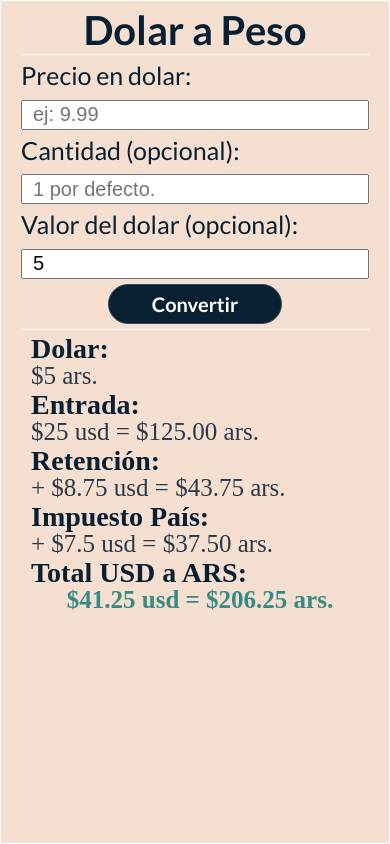
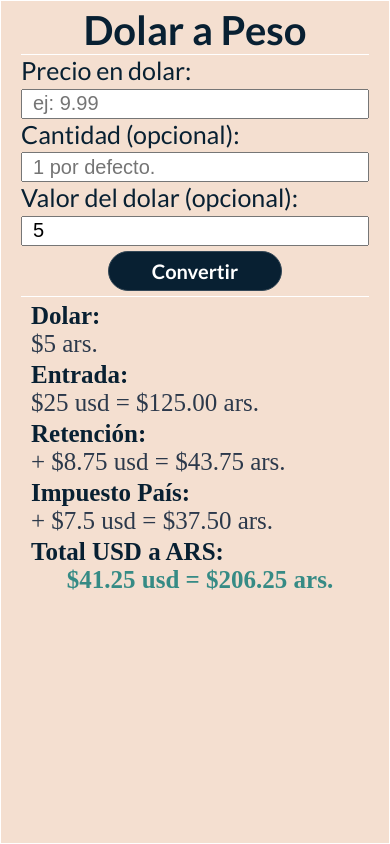
Before and after one commit to gabygramajo/dolar-a-peso, a plain HTML site: page index.html in a window 390 px wide. Both pictures are taken after typing "5", "5", "5" into the empty fields and a click on the button "Convertir". Drawn offline with Linux system fonts and the light colour scheme.

Commit message:
correcting layout

```diff
--- a/style.css
+++ b/style.css
@@ -10,6 +10,7 @@ html{
 
 body{
     height: 100%;
+    /* min-height: 100vh; */
     background: #f3e6e3;
     /* background-image: linear-gradient(120deg, #e0c3fc 0%, #8ec5fc 100%); */
     background-color: #082032;
@@ -17,9 +18,10 @@ body{
     flex-direction: column;
     justify-content: center;
     align-items: center;
-    min-height: 100vh;
 }
 .container{
+    height: 90vh;
+    max-height: 680px;
     width: 500px;
     padding: 10px 30px;
     border: 1px solid #fff;
@@ -38,7 +40,7 @@ body{
 }
 /* --------- Entrada de Datos ---------*/
 .data-entry{
-    font-size: 3rem;
+    font-size: 2.5rem;
     font-family: 'Lato', sans-serif;
     font-weight: 400;
     text-align: left;
@@ -90,7 +92,7 @@ button:active{
 }
 .head-list{
     font-weight: 700;
-    font-size: 3rem;
+    font-size: 2.5rem;
     color: #082032;
     /* align-self: flex-start; */
 }
@@ -98,37 +100,25 @@ button:active{
     width: 100%;
     text-align: center;
     color: #368B85;
-    font-size: 3rem;
+    font-size: 2.5rem;
     font-weight: 700;
 }
 /* ---- responsive ---- */
 
 @media (max-width: 520px) {
-    .container h1 {
-        margin-top: 0;
-        margin-bottom: 0;
-    }
    .container{
         width: 100%;
-        height: 100%;
+        min-height: 100vh;
         border-radius: 0;
         padding: 5px 20px;
    }
-   label{
-        font-size: 2.5rem;
-   }
+   .container h1 {
+    margin-top: 0;
+    margin-bottom: 0;
+}
    #list-contain ul{
         margin-top: 0;
    }
-   #list-contain ul li {
-        line-height: 1;
-    }
-   .head-list{
-    font-size: 2.8rem;
-    }
-    .total-value{
-        font-size: 2.5rem;
-    }
     #btn-convert{
         margin-top: 5px;
         margin-bottom: 5px;
@@ -137,6 +127,5 @@ button:active{
 @media (max-width: 320px) {
     #list-contain ul li {
         font-size: 2.3rem;
-        line-height: 1;
     }
 }
```
